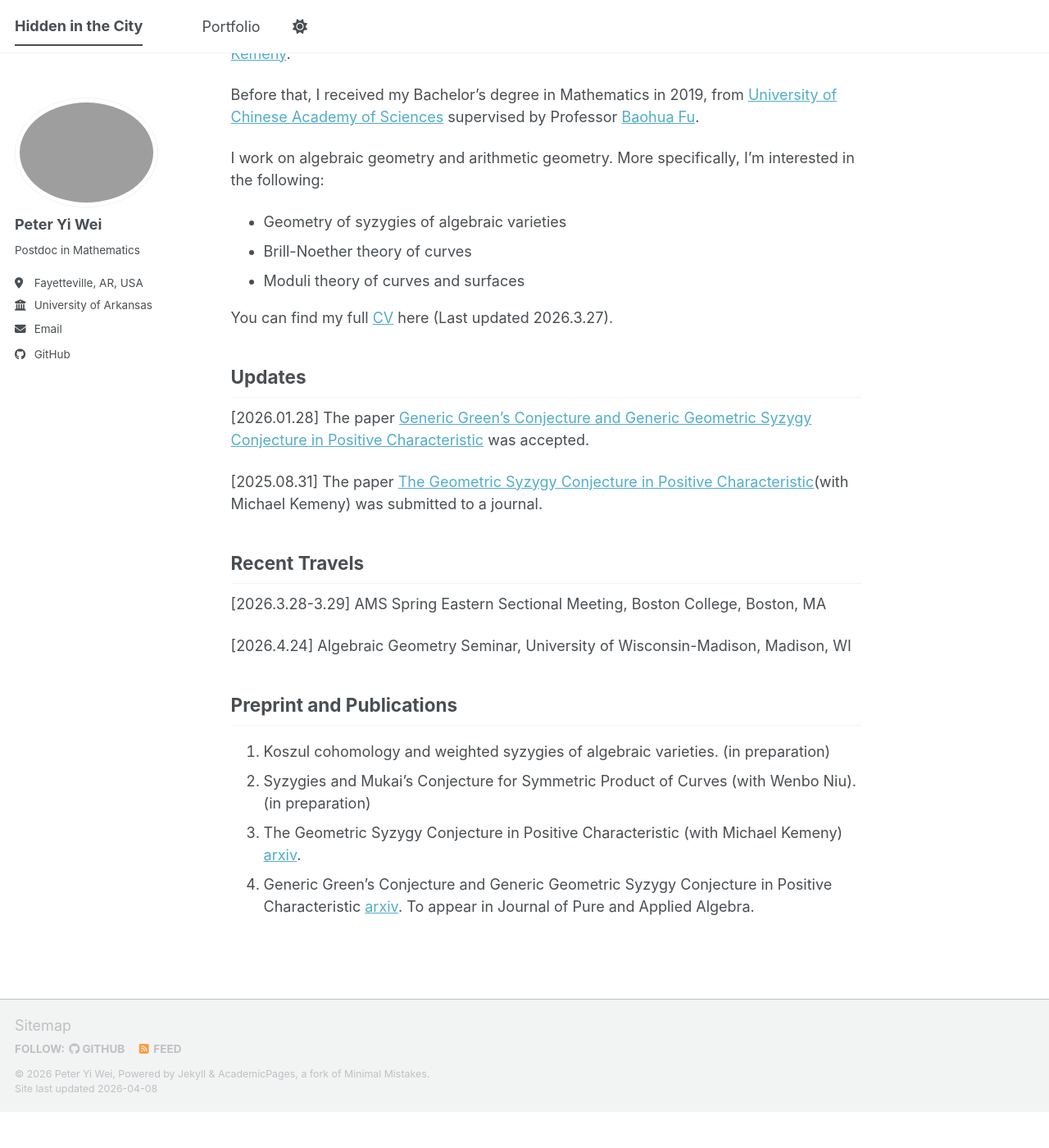
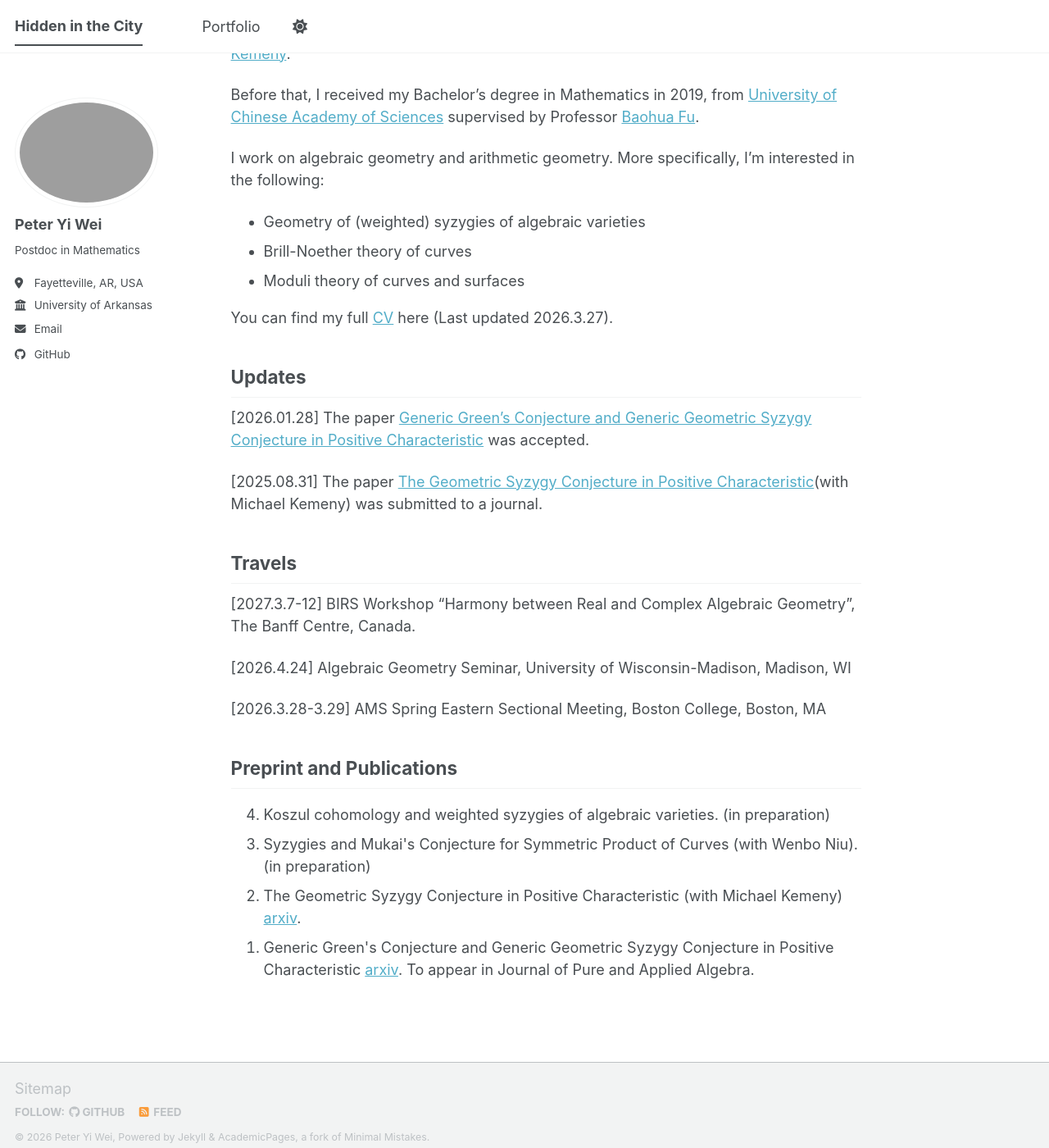
Before and after one commit to peter-yi-wei/peter-yi-wei.github.io, a Jekyll site: the page built from _pages/about.md, in a window 1280 px wide and 1400 px high, scrolled down 196 px. Shown: the whole window at 82% size. Built offline with Jekyll 4.4.1, drawn with Linux system fonts in a browser that asks for light colours; a script bundle is joined from its source files by our own code; library files that are not in the unit come from our copies; before the commit the page ends 1552 px from its top, so only the background shows below that.

Commit message:
Revise travel and publication details in about.md
Updated travel and publication sections with new entries and formatting.

```diff
--- a/_pages/about.md
+++ b/_pages/about.md
@@ -14,7 +14,7 @@ I graduated in 2025 from University of Wisconsin-Madison advised by Professor [M
 Before that, I received my Bachelor's degree in Mathematics in 2019, from [University of Chinese Academy of Sciences](https://english.ucas.ac.cn) supervised by Professor [Baohua Fu](http://www.mcm.ac.cn/faculty/fbh/201805/t20180528_408541.html).
 
 I work on algebraic geometry and arithmetic geometry. More specifically, I'm interested in the following:
-- Geometry of syzygies of algebraic varieties
+- Geometry of (weighted) syzygies of algebraic varieties
 - Brill-Noether theory of curves
 - Moduli theory of curves and surfaces
 
@@ -26,15 +26,20 @@ Updates
 
 [2025.08.31] The paper [The Geometric Syzygy Conjecture in Positive Characteristic](https://arxiv.org/abs/2509.00844)(with Michael Kemeny) was submitted to a journal.
 
-Recent Travels
+Travels
 ------
-[2026.3.28-3.29] AMS Spring Eastern Sectional Meeting, Boston College, Boston, MA
+[2027.3.7-12] BIRS Workshop "Harmony between Real and Complex Algebraic Geometry", The Banff Centre, Canada.
 
 [2026.4.24] Algebraic Geometry Seminar, University of Wisconsin-Madison, Madison, WI
 
+[2026.3.28-3.29] AMS Spring Eastern Sectional Meeting, Boston College, Boston, MA
+
+
 Preprint and Publications
 ------
-4. Koszul cohomology and weighted syzygies of algebraic varieties. (in preparation)
-3. Syzygies and Mukai's Conjecture for Symmetric Product of Curves (with Wenbo Niu). (in preparation)
-2. The Geometric Syzygy Conjecture in Positive Characteristic (with Michael Kemeny) [arxiv](https://arxiv.org/abs/2509.00844).
-1. Generic Green's Conjecture and Generic Geometric Syzygy Conjecture in Positive Characteristic [arxiv](https://arxiv.org/abs/2109.12187). To appear in Journal of Pure and Applied Algebra.
+<ol reversed>
+  <li>Koszul cohomology and weighted syzygies of algebraic varieties. (in preparation)</li>
+  <li>Syzygies and Mukai's Conjecture for Symmetric Product of Curves (with Wenbo Niu). (in preparation)</li>
+  <li>The Geometric Syzygy Conjecture in Positive Characteristic (with Michael Kemeny) <a href="https://arxiv.org/abs/2509.00844">arxiv</a>.</li>
+  <li>Generic Green's Conjecture and Generic Geometric Syzygy Conjecture in Positive Characteristic <a href="https://arxiv.org/abs/2109.12187">arxiv</a>. To appear in Journal of Pure and Applied Algebra.</li>
+</ol>
```
